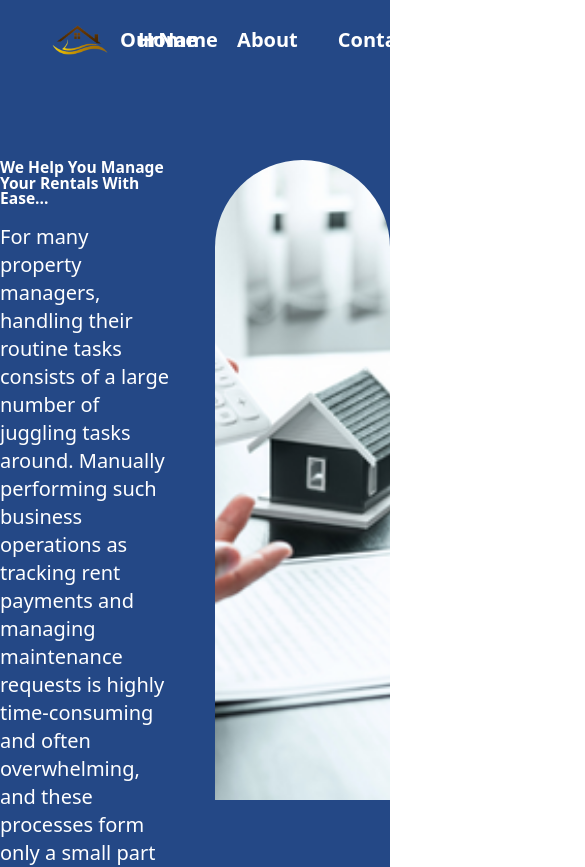
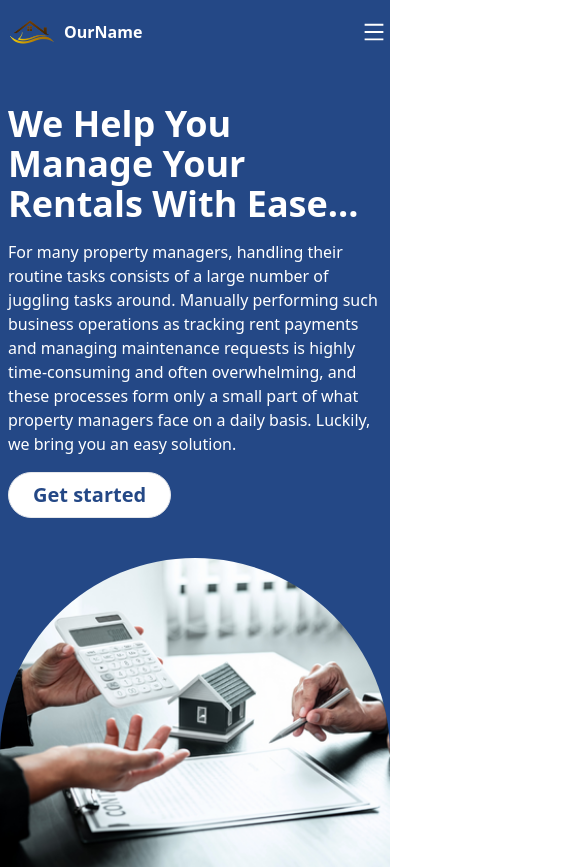
Before and after one commit to amoskyalo/rentals, a React (Create React App) app: page / in a window 390 px wide. Shown: the top 867 px of the page, 585 px wide, since content can reach past the window. Built offline with nearby package versions, Linux system fonts and the light colour scheme.

Commit message:
worked on responsiveness of the hero section

```diff
--- a/src/App.js
+++ b/src/App.js
@@ -8,7 +8,7 @@ function App() {
       <Routes>
         <Route path="/" element={<Home />} />
       </Routes>
-      <Footer />
+      {/* <Footer /> */}
     </>
   );
 }
--- a/src/Components/Hero/Hero.jsx
+++ b/src/Components/Hero/Hero.jsx
@@ -2,9 +2,11 @@ import React from "react";
 import image from "../../Assets/image.png";
 import logo from "../../Assets/logo2.png";
 import { useState } from "react";
+import { AiOutlineMenu } from 'react-icons/ai'
 
 const Hero = () => {
   const [sticky, setSticky] = useState("#");
+  const [active, setActive] = useState(false)
   window.addEventListener("scroll", () => {
     if (window.pageYOffset >= 100) {
       return setSticky("sticky");
@@ -13,36 +15,42 @@ const Hero = () => {
   });
 
   return (
-    <div className="hero flex flex-col bg-navColor relative" id="home">
+    <section className="hero flex flex-col bg-navColor relative" id="home">
       {/* nav */}
       <nav
-        className={`px-10 ${
+        className={`py-0 lg:px-10 ${
           sticky === "sticky" ? `fixed w-full top-0 bg-stickyNav` : ""
         }`}
       >
-        <div className="flex flex-row justify-between items-center mx-auto md:max-w-screen-xl">
-          <a href="home" className="flex flex-row items-center h-20">
+        <div className="relative flex flex-row justify-between items-center mx-auto max-w-full md:max-w-screen-xl">
+          <a href="home" className="flex flex-row items-center h-16 md:h-20 lg:h-20 xl:h-20 z-50">
             <img src={logo} alt="" className="h-full" />
-            <p className="text-white text-xl font-semibold">OurName</p>
+            <p className="text-white text-base font-semibold md:text-xl md:text-xl">OurName</p>
           </a>
-          <div className="flex space-x-10">
-            <a href="#home" className="text-white text-xl font-semibold">
+          <div className={`flex flex-col items-center absolute ${active ? `top-[4rem]` : `top-[-400%]`} duration-500 w-full pb-4 bg-navColor md:flex-row md:pb-0 md:bg-none md:space-x-5 md:space-x-5 md:relative md:w-max md:top-0`}>
+            <a href="#home" className="text-white text-base font-normal md:text-xl md:font-semibold">
               Home
             </a>
-            <a href="#about" className="text-white text-xl font-semibold">
+            <a href="#about" className="text-white text-base font-normal md:text-xl md:font-semibold">
               About
             </a>
-            <a href="#contacts" className="text-white text-xl font-semibold">
+            <a href="#contacts" className="text-white text-base font-normal md:text-xl md:font-semibold">
               Contact
             </a>
-            <a href="#pricing" className="text-white text-xl font-semibold">
+            <a href="#pricing" className="text-white text-base font-normal md:text-xl md:font-semibold">
               Pricing
             </a>
-            <a href="#pricing" className="text-white text-xl font-semibold">
+            <a href="#pricing" className="text-white text-base font-normal md:text-xl md:font-semibold">
               Testimonials
             </a>
+            <a
+              href="https://house-management-system.netlify.app/"
+              className="flex bg-white w-max rounded-3xl py-1 px-6 text-base text-navColor font-bold hover:bg-navColor hover:text-white hover:border duration-700 md:hidden"
+            >
+              Get started
+            </a>
           </div>
-          <div className="flex">
+          <div className="hidden lg:flex">
             <a
               href="https://house-management-system.netlify.app/"
               className="bg-white rounded-3xl py-2 px-6 text-base text-navColor font-bold hover:bg-navColor hover:text-white hover:border duration-700"
@@ -50,17 +58,20 @@ const Hero = () => {
               Get started
             </a>
           </div>
+          <div className="flex mr-1 lg:hidden z-50" onClick={() =>setActive(!active)}>
+            <AiOutlineMenu className="text-2xl text-white"/>
+          </div>
         </div>
       </nav>
 
       {/* hero */}
-      <div className="mt-20 h-full pb-10 xl:px-0 lg:px-10">
-        <div className="flex flex-row h-full mx-auto space-x-10 md:max-w-screen-xl">
-          <div className="flex flex-col w-1/2">
-            <h2 className="text-white text-sz leading-1 font-bold capitalize">
+      <div className="mt-10 h-full pb-10 xl:px-0 lg:px-10 md:mt-20">
+        <div className="flex flex-col h-full mx-auto md:flex-row md:space-x-10 md:max-w-screen-xl">
+          <div className="flex flex-col px-2 md:px-0 md:w-1/2">
+            <h2 className="text-white text-4xl font-bold capitalize md:text-sz md:leading-1">
               We help you manage your rentals with ease...
             </h2>
-            <p className="text-white text-xl my-4 lg:text-base xl:text-xl">
+            <p className="text-white text-base my-4 lg:text-base xl:text-xl">
               For many property managers, handling their routine tasks consists
               of a large number of juggling tasks around. Manually performing
               such business operations as tracking rent payments and managing
@@ -71,17 +82,17 @@ const Hero = () => {
             </p>
             <a
               href="https://house-management-system.netlify.app/"
-              className="bg-white py-2 px-6 border rounded-3xl text-navColor text-xl font-bold w-max mt-5 hover:bg-navColor hover:text-white duration-700"
+              className="bg-white py-2 px-6 border rounded-3xl text-navColor text-xl font-bold w-max hover:bg-navColor hover:text-white duration-700 md:mt-5 "
             >
               Get started
             </a>
           </div>
-          <div className="h-full w-1/2 rounded-t-full flex overflow-hidden">
-            <img src={image} alt="" className="h-[40rem] w-full object-cover lg:h-[40vw] xl:h-[40rem]" />
+          <div className="h-full mt-10 rounded-t-full flex overflow-hidden md:w-1/2 md:mt-0">
+            <img src={image} alt="" className="h-[20rem] w-full object-cover lg:h-[40vw] xl:h-[40rem] md:h-[40rem]" />
           </div>
         </div>
       </div>
-    </div>
+    </section>
   );
 };
 
--- a/src/Components/Home/Home.jsx
+++ b/src/Components/Home/Home.jsx
@@ -8,9 +8,9 @@ const Home = () => {
   return (
     <>
       <Hero />
-      <About />
+      {/* <About />
       <Testimonials />
-      <Contacts />
+      <Contacts /> */}
     </>
   )
 }
--- a/src/index.css
+++ b/src/index.css
@@ -16,7 +16,7 @@ nav{
 
 .hero{
     height: max-content;
-    padding-bottom: 2rem;
+    /* padding-bottom: 2rem; */
 }
 
 #pricing{
```
